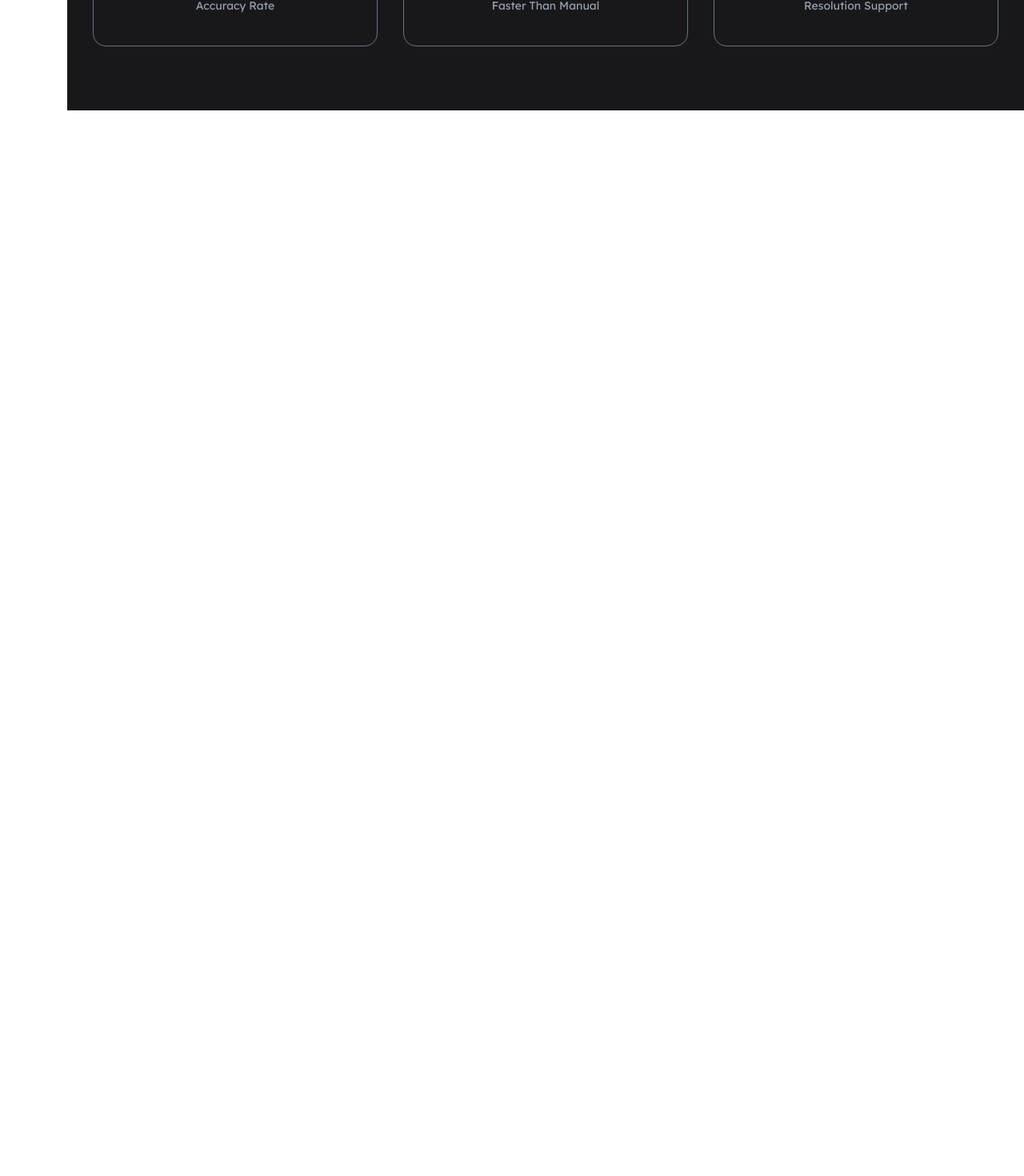
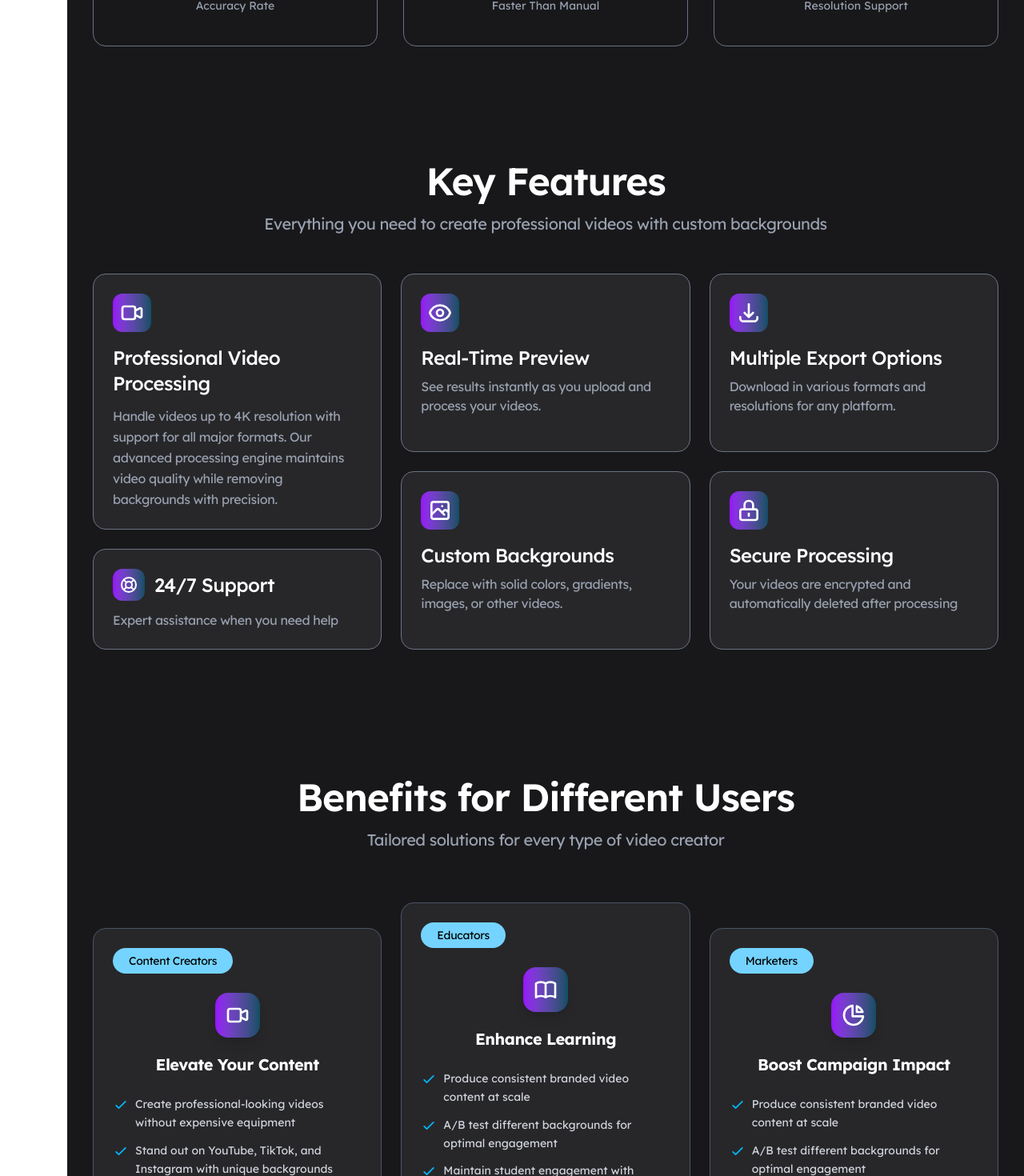
Before and after one commit to WhizAqsa/vbgc-v2, a Next.js app: page / in a window 1280 px wide. Shown: the part 5920-7390 px from the top of the page at 80% size. Before the commit the page ends 6058 px from the top, so only its background shows below. Built offline with nearby package versions, Linux system fonts and the light colour scheme.

Commit message:
feat: render key features and user benefits

```diff
--- a/app/(main)/page.tsx
+++ b/app/(main)/page.tsx
@@ -5,8 +5,10 @@ import FeatureBreakdown from "@/components/sections/feature-breakdown";
 import FeatureGrid from "@/components/sections/feature-grid";
 import FinancialMetrics from "@/components/sections/financial-metrics";
 import HowItWorks from "@/components/sections/how-ai-works";
+import KeyFeatures from "@/components/sections/key-features";
 import MainHero from "@/components/sections/main-hero";
 import StatCards from "@/components/sections/stat-cards";
+import UserBenefits from "@/components/sections/user-benefits";
 
 
 
@@ -40,6 +42,15 @@ export default function Home() {
                     <StatCards />
                 </div>
 
+                <div className="bg-zinc-900">
+                    <KeyFeatures />
+                </div>
+
+                <div className="bg-zinc-900">
+                    <UserBenefits />
+                </div>
+
+
 
             </main>
         </div>
```
